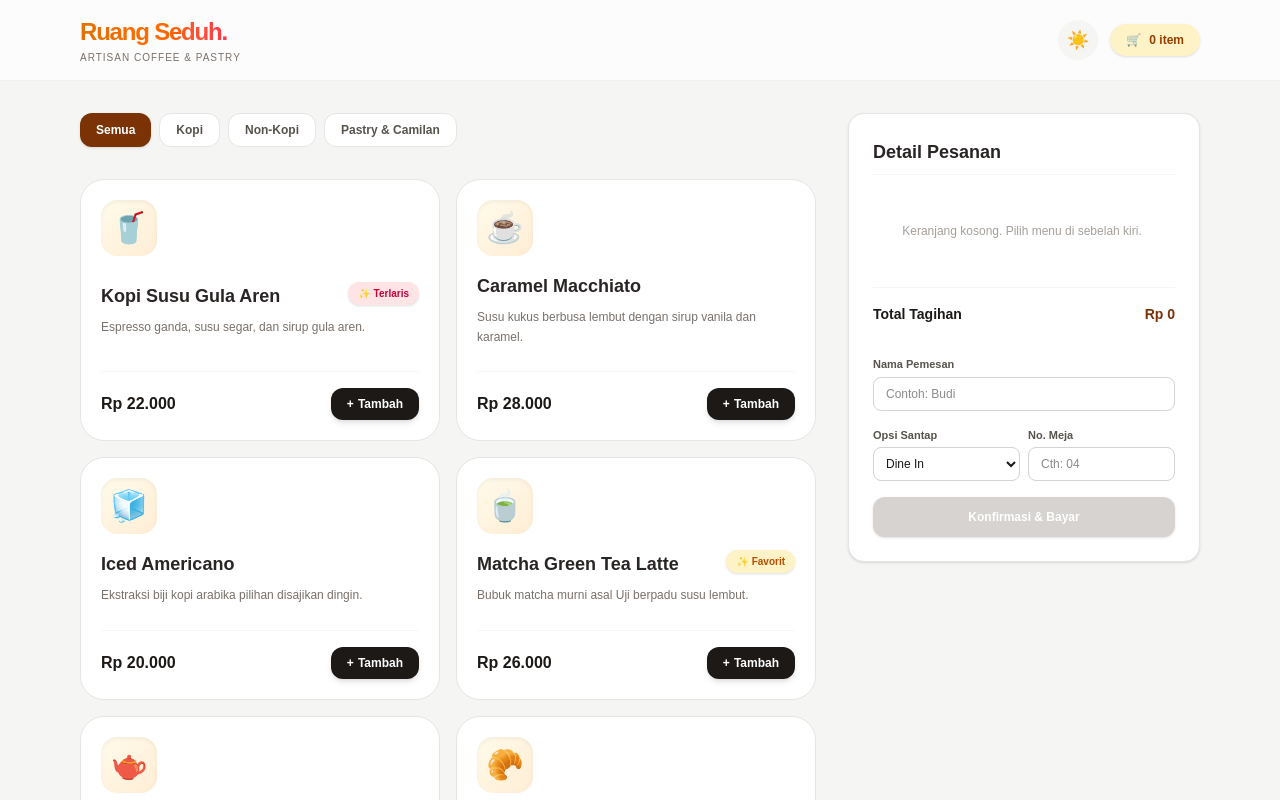
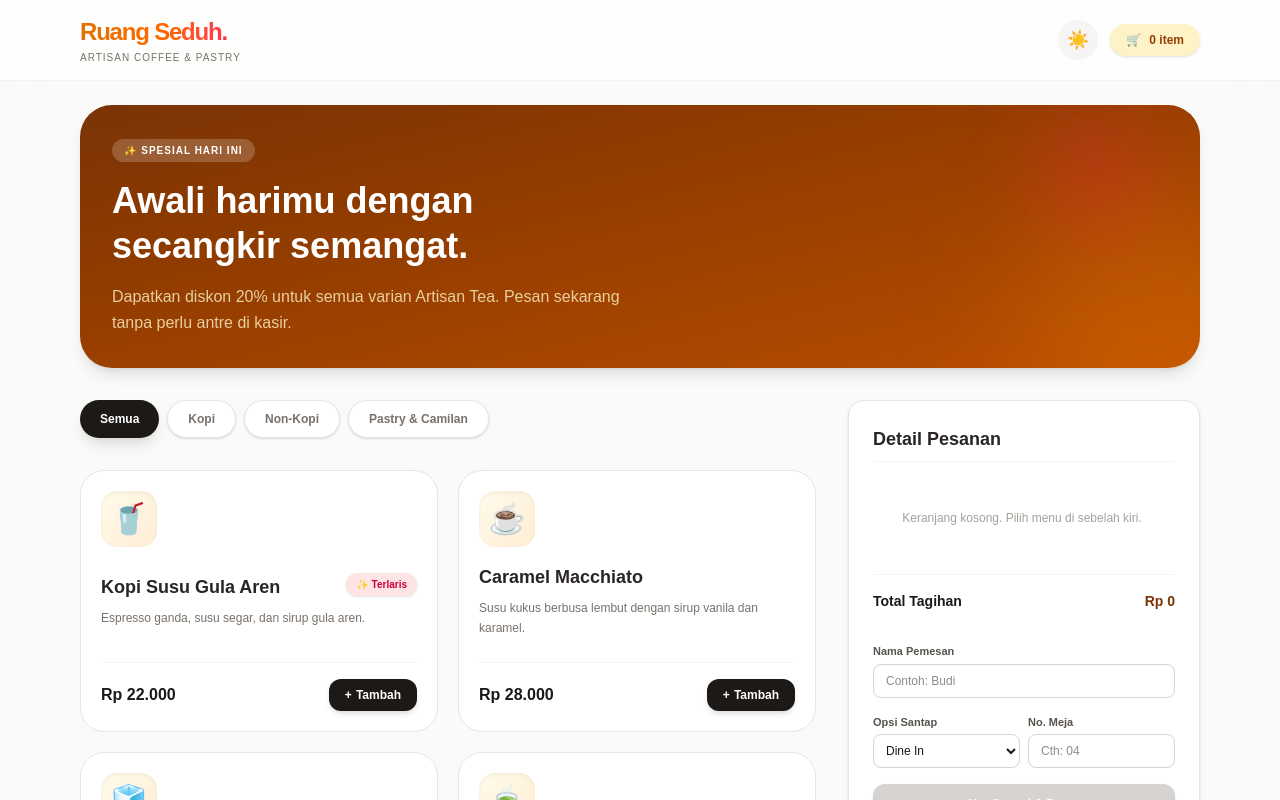
Before and after one commit to ErlanggaPuthen/kedai-kopi, a Next.js app: page / in a window 1280 px wide. Shown: the top 800 px of the page. Built offline with nearby package versions, Linux system fonts and the light colour scheme.

Commit message:
Add Hero Banner and Toast Notification

```diff
--- a/app/page.tsx
+++ b/app/page.tsx
@@ -3,7 +3,7 @@
 import { useState, useEffect } from 'react';
 import { DAFTAR_MENU } from '../data/menu';
 import { useCart } from '../hooks/useCart';
-import { DetailPesanan } from '../types';
+import { DetailPesanan, Produk } from '../types';
 
 import Header from '../components/Header';
 import ProductCard from '../components/ProductCard';
@@ -15,6 +15,9 @@ export default function CoffeeShopApp() {
   const [dataCheckout, setDataCheckout] = useState<DetailPesanan | null>(null);
   const [temaGelap, setTemaGelap] = useState(false);
   const [sudahDimuat, setSudahDimuat] = useState(false);
+
+  // State untuk animasi notifikasi sukses tambah ke keranjang
+  const [notif, setNotif] = useState<string | null>(null);
 
   const { keranjang, totalItem, tambahKeKeranjang, ubahJumlah, hitungTotal, bersihkanKeranjang } = useCart();
 
@@ -34,40 +37,65 @@ export default function CoffeeShopApp() {
     localStorage.setItem('tema_kedai_kopi', baru ? 'dark' : 'light');
   };
 
+  const handleTambah = (produk: Produk) => {
+    tambahKeKeranjang(produk);
+    // Munculkan notifikasi kecil (toast) selama 2 detik
+    setNotif(`${produk.nama} ditambahkan!`);
+    setTimeout(() => setNotif(null), 2000);
+  };
+
   const menuDitampilkan = kategoriTerpilih === 'Semua'
     ? DAFTAR_MENU
     : DAFTAR_MENU.filter((m) => m.kategori === kategoriTerpilih);
 
-  const handleCheckout = (detail: DetailPesanan) => {
-    setDataCheckout(detail);
-  };
-
-  const handleResetPesanan = () => {
-    bersihkanKeranjang();
-    setDataCheckout(null);
-  };
-
   if (!sudahDimuat) return null;
 
   return (
-    <div className={`min-h-screen pb-20 transition-colors duration-300 ${
-      temaGelap ? 'bg-stone-950 text-stone-100' : 'bg-stone-100 text-stone-900'
+    <div className={`min-h-screen pb-20 transition-colors duration-500 ${
+      temaGelap ? 'bg-stone-950 text-stone-100' : 'bg-stone-50 text-stone-900'
     }`}>
       <Header totalItem={totalItem} temaGelap={temaGelap} onToggleTema={toggleTema} />
 
-      <main className="max-w-6xl mx-auto px-4 pt-8">
+      <main className="max-w-6xl mx-auto px-4 pt-6">
+
+        {/* HERO BANNER - Tampilan Kekinian */}
+        <div className={`relative overflow-hidden rounded-4xl p-8 mb-8 shadow-lg transition-colors ${
+          temaGelap ? 'bg-linear-to-br from-stone-900 to-stone-800 border border-white/5' : 'bg-linear-to-br from-amber-900 to-amber-700'
+        }`}>
+          <div className="relative z-10 max-w-lg">
+            <span className="inline-block px-3 py-1 bg-white/20 backdrop-blur-md text-white text-[10px] font-bold uppercase tracking-widest rounded-full mb-4">
+              ✨ Spesial Hari Ini
+            </span>
+            <h2 className="text-3xl md:text-4xl font-black text-white leading-tight mb-4">
+              Awali harimu dengan secangkir semangat.
+            </h2>
+            <p className="text-amber-100/80 text-sm md:text-base leading-relaxed">
+              Dapatkan diskon 20% untuk semua varian Artisan Tea. Pesan sekarang tanpa perlu antre di kasir.
+            </p>
+          </div>
+          {/* Dekorasi Abstrak di dalam Banner */}
+          <div className="absolute -right-20 -bottom-20 w-64 h-64 bg-amber-500/20 rounded-full blur-3xl"></div>
+          <div className="absolute top-0 right-10 w-32 h-32 bg-rose-500/20 rounded-full blur-2xl"></div>
+        </div>
+
         <div className="grid grid-cols-1 lg:grid-cols-3 gap-8">
 
           <section className="lg:col-span-2 space-y-6">
+
+            {/* Filter dengan desain Pill/Kapsul */}
             <div className="flex flex-wrap gap-2 pb-2">
               {['Semua', 'Kopi', 'Non-Kopi', 'Pastry & Camilan'].map((kat) => (
                 <button
                   key={kat}
                   onClick={() => setKategoriTerpilih(kat)}
-                  className={`px-4 py-2 rounded-xl text-xs font-semibold transition cursor-pointer ${
+                  className={`px-5 py-2.5 rounded-full text-xs font-bold transition-all duration-300 cursor-pointer active:scale-95 ${
                     kategoriTerpilih === kat
-                      ? temaGelap ? 'bg-amber-700 text-white shadow-sm' : 'bg-amber-900 text-white shadow-sm'
-                      : temaGelap ? 'bg-stone-900 text-stone-300 hover:bg-stone-800 border border-stone-800' : 'bg-white text-stone-600 hover:bg-stone-200 border border-stone-200'
+                      ? temaGelap
+                        ? 'bg-amber-500 text-stone-950 shadow-[0_0_15px_rgba(245,158,11,0.3)]'
+                        : 'bg-stone-900 text-white shadow-lg'
+                      : temaGelap
+                        ? 'bg-stone-900 text-stone-400 hover:bg-stone-800 hover:text-stone-200 border border-white/5'
+                        : 'bg-white text-stone-500 hover:bg-stone-100 border border-stone-200 shadow-sm'
                   }`}
                 >
                   {kat}
@@ -75,32 +103,43 @@ export default function CoffeeShopApp() {
               ))}
             </div>
 
-            <div className="grid grid-cols-1 sm:grid-cols-2 gap-4">
+            <div className="grid grid-cols-1 sm:grid-cols-2 gap-5">
               {menuDitampilkan.map((item) => (
-                <ProductCard key={item.id} item={item} temaGelap={temaGelap} onAdd={tambahKeKeranjang} />
+                <ProductCard key={item.id} item={item} temaGelap={temaGelap} onAdd={handleTambah} />
               ))}
             </div>
           </section>
 
           <aside className="lg:col-span-1">
+             {/* CartSidebar komponen tetap sama, tapi terlihat lebih keren karena background parent-nya */}
             <CartSidebar
               keranjang={keranjang}
               temaGelap={temaGelap}
               ubahJumlah={ubahJumlah}
               totalHarga={hitungTotal()}
-              onCheckout={handleCheckout}
+              onCheckout={setDataCheckout}
             />
           </aside>
 
         </div>
       </main>
 
+      {/* Pop-up Toast Notification saat nambah item */}
+      {notif && (
+        <div className="fixed bottom-6 left-1/2 -translate-x-1/2 z-50 animate-bounce">
+          <div className="bg-emerald-500 text-white px-6 py-3 rounded-full shadow-2xl font-bold text-xs flex items-center gap-2">
+            <span>✅</span> {notif}
+          </div>
+        </div>
+      )}
+
+      {/* Modal Pesanan Selesai */}
       {dataCheckout && (
         <OrderModal
           detail={dataCheckout}
           temaGelap={temaGelap}
           totalHarga={hitungTotal()}
-          onReset={handleResetPesanan}
+          onReset={() => { bersihkanKeranjang(); setDataCheckout(null); }}
         />
       )}
     </div>
```
